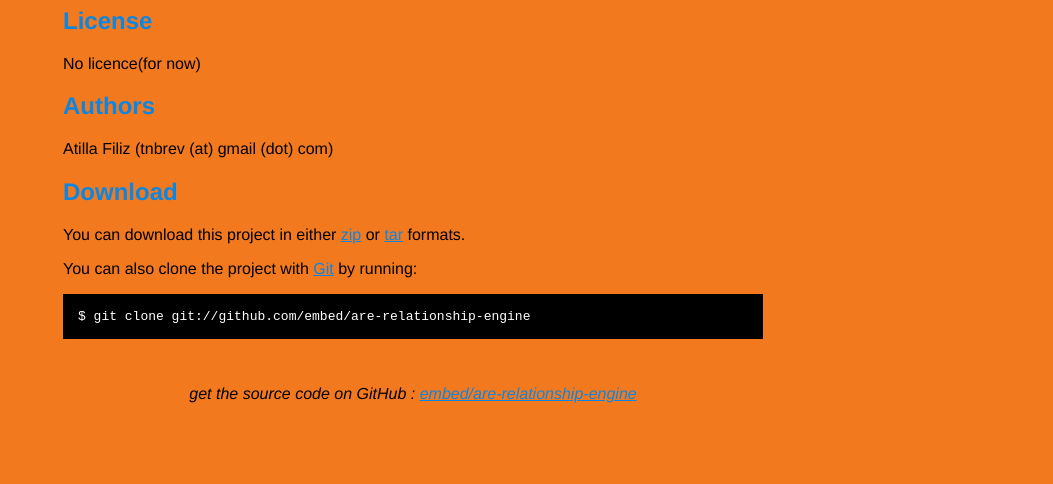
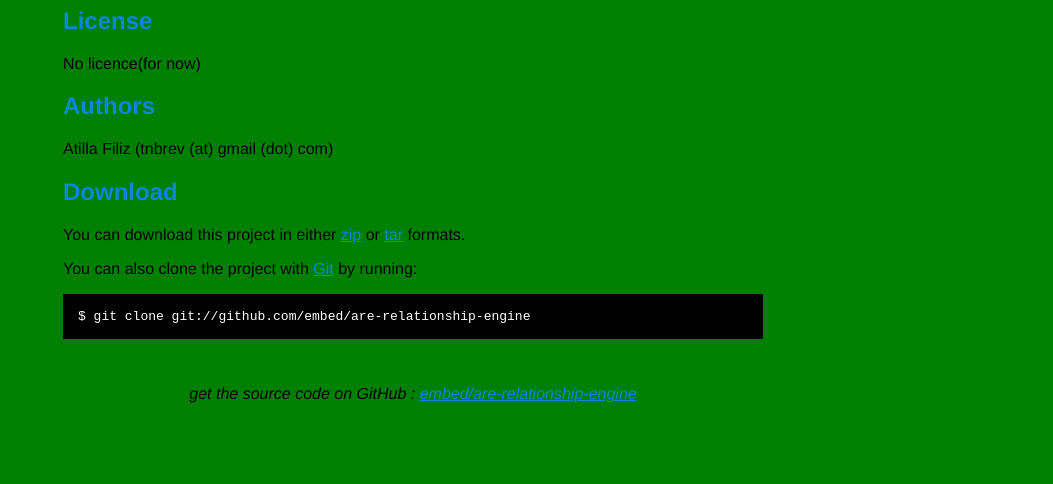
Before and after one commit to embed/are-relationship-engine, a plain HTML site: page index.html in a window 1280 px wide. Shown: the part 316-800 px from the top of the page, without its empty margins (227-1280 px from the left). Drawn offline with Linux system fonts and the light colour scheme.

Commit message:
Background test.

```diff
--- a/index.html
+++ b/index.html
@@ -8,7 +8,7 @@
   <style type="text/css">
     body {
       margin-top: 1.0em;
-      background-color: #f3791f;
+      background-color: green;/*#f3791f;*/
       font-family: Helvetica, Arial, FreeSans, san-serif;
       color: #000000;
     }
```
